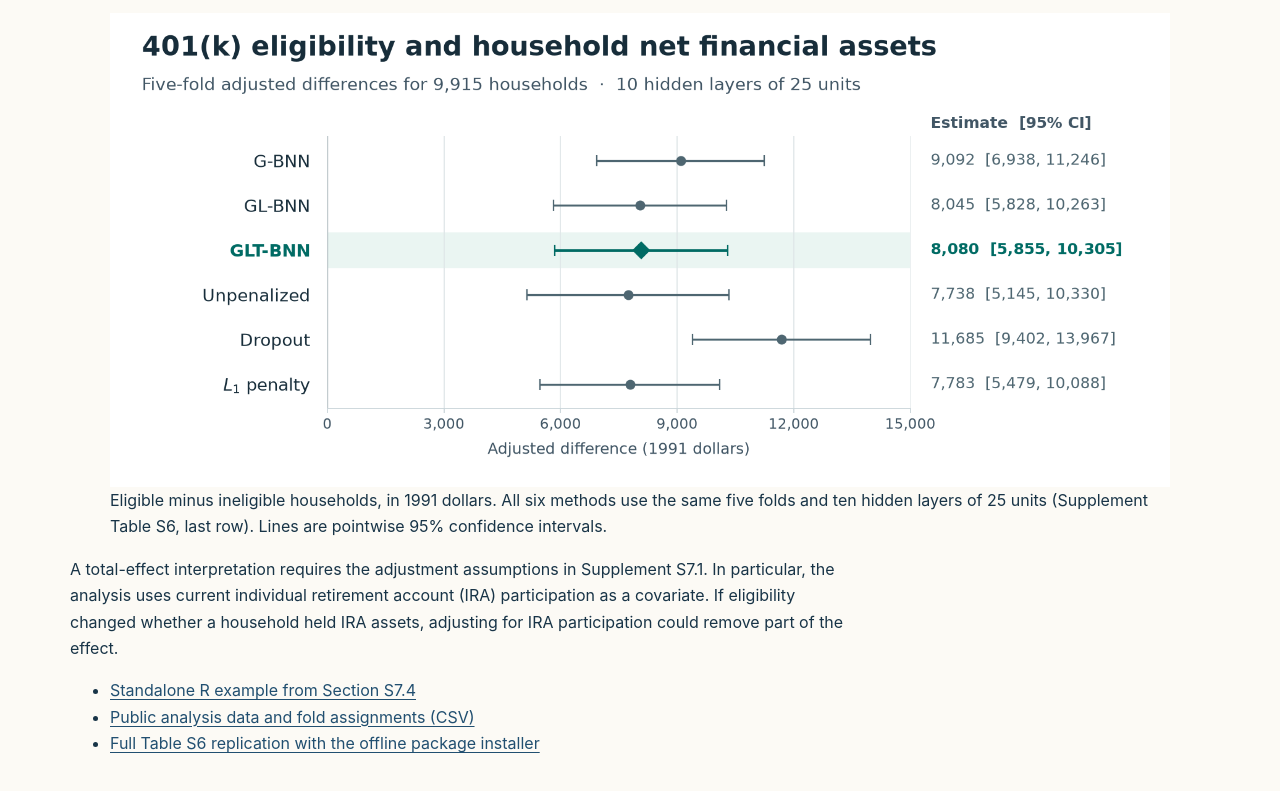
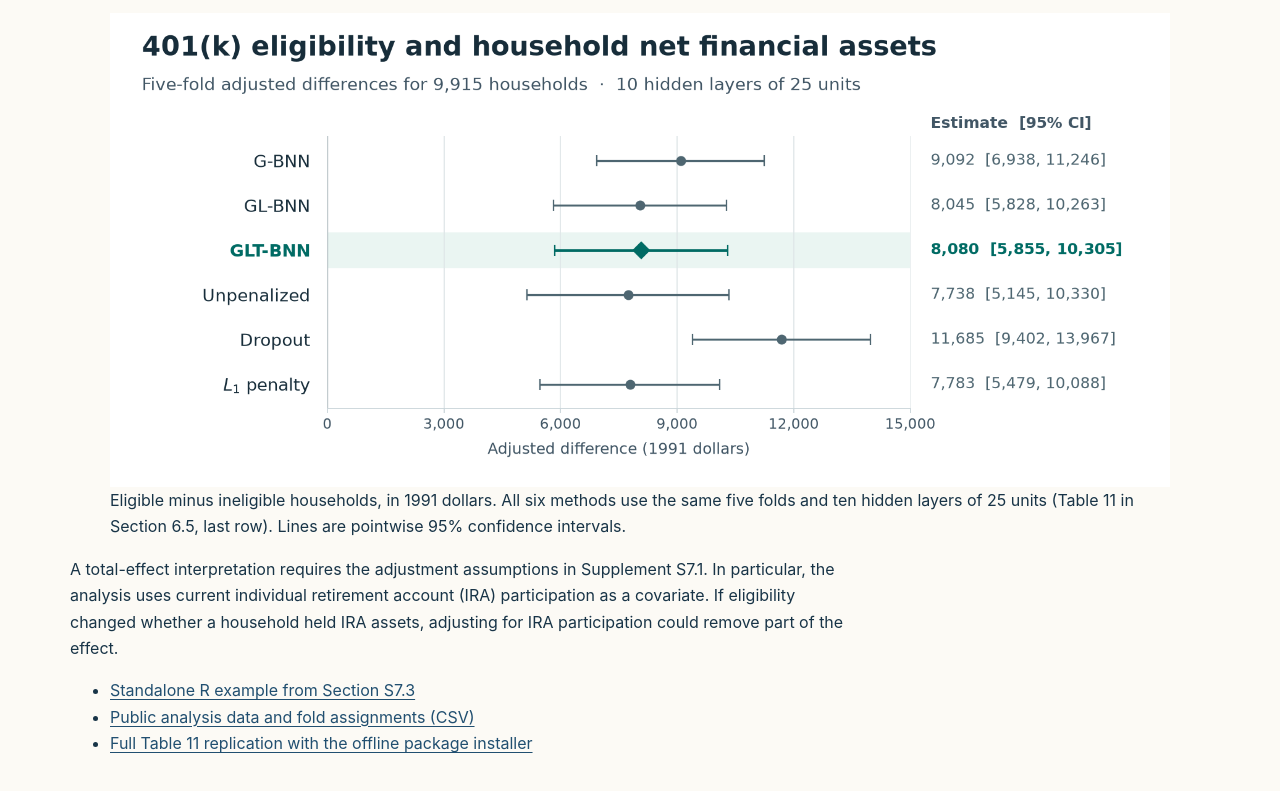
Before and after one commit to yain22/Bayesian_NN_GLT, a plain HTML site: page docs/study/index.html in a window 1280 px wide. Shown: the part 4169-4960 px from the top of the page. Drawn offline with Linux system fonts and the light colour scheme.

Commit message:
Point the 401(k) replication to main Table 11 and the worked example in S7.3

```diff
--- a/docs/study/index.html
+++ b/docs/study/index.html
@@ -98,12 +98,12 @@
       <p>With gltbnn 0.2.1 installed, run the example directly in R. The package includes the survey data.</p>
       <pre><code>demo("aipw401k", package = "gltbnn", ask = FALSE)</code></pre>
       <p>The ten-layer, 25-unit GLT-BNN gives a cross-fitted, adjusted difference of $8,080 between eligible and ineligible households (standard error $1,135, 95% confidence interval $5,855 to $10,305) in 1991 dollars.</p>
-      <figure><img src="data/eligibility-401k.png" alt="Six adjusted differences in net financial assets, with 95% confidence intervals. The highlighted GLT-BNN estimate is $8,080 ($5,855 to $10,305)." style="display:block;max-width:100%;height:auto"><figcaption>Eligible minus ineligible households, in 1991 dollars. All six methods use the same five folds and ten hidden layers of 25 units (Supplement Table S6, last row). Lines are pointwise 95% confidence intervals.</figcaption></figure>
+      <figure><img src="data/eligibility-401k.png" alt="Six adjusted differences in net financial assets from Table 11, with 95% confidence intervals. The highlighted GLT-BNN estimate is $8,080 ($5,855 to $10,305)." style="display:block;max-width:100%;height:auto"><figcaption>Eligible minus ineligible households, in 1991 dollars. All six methods use the same five folds and ten hidden layers of 25 units (Table 11 in Section 6.5, last row). Lines are pointwise 95% confidence intervals.</figcaption></figure>
       <p>A total-effect interpretation requires the adjustment assumptions in Supplement S7.1. In particular, the analysis uses current individual retirement account (IRA) participation as a covariate. If eligibility changed whether a household held IRA assets, adjusting for IRA participation could remove part of the effect.</p>
       <ul>
-        <li><a href="data/example_401k.R" download>Standalone R example from Section S7.4</a></li>
+        <li><a href="data/example_401k.R" download>Standalone R example from Section S7.3</a></li>
         <li><a href="data/401k_analysis.csv" download>Public analysis data and fold assignments (CSV)</a></li>
-        <li><a href="data/causal_401k_replication.zip">Full Table S6 replication with the offline package installer</a></li>
+        <li><a href="data/causal_401k_replication.zip">Full Table 11 replication with the offline package installer</a></li>
       </ul>
     </section>
   </main>
```
Also changed, not shown: 4 other files.
